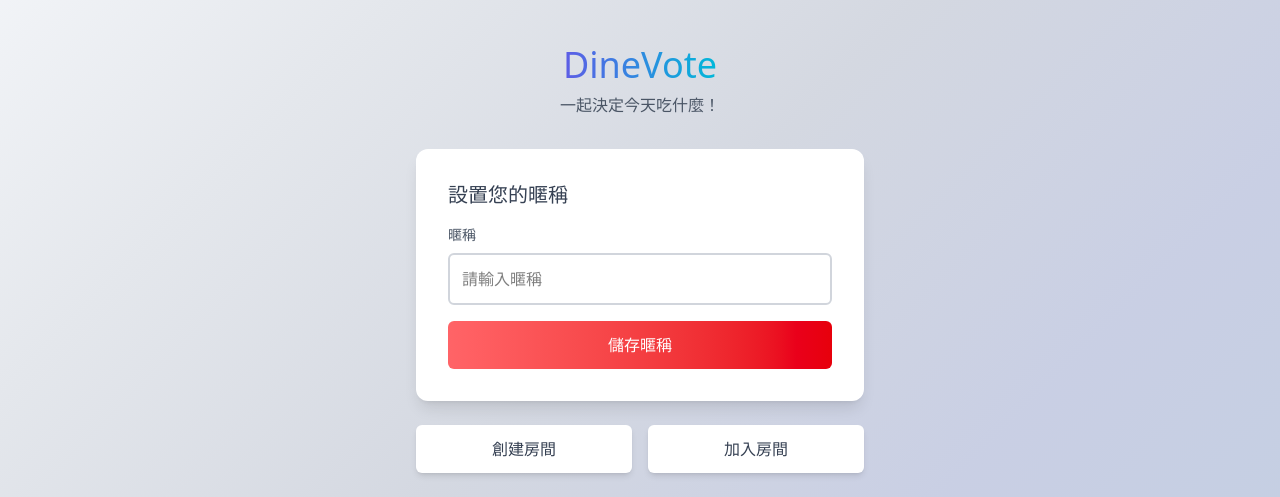
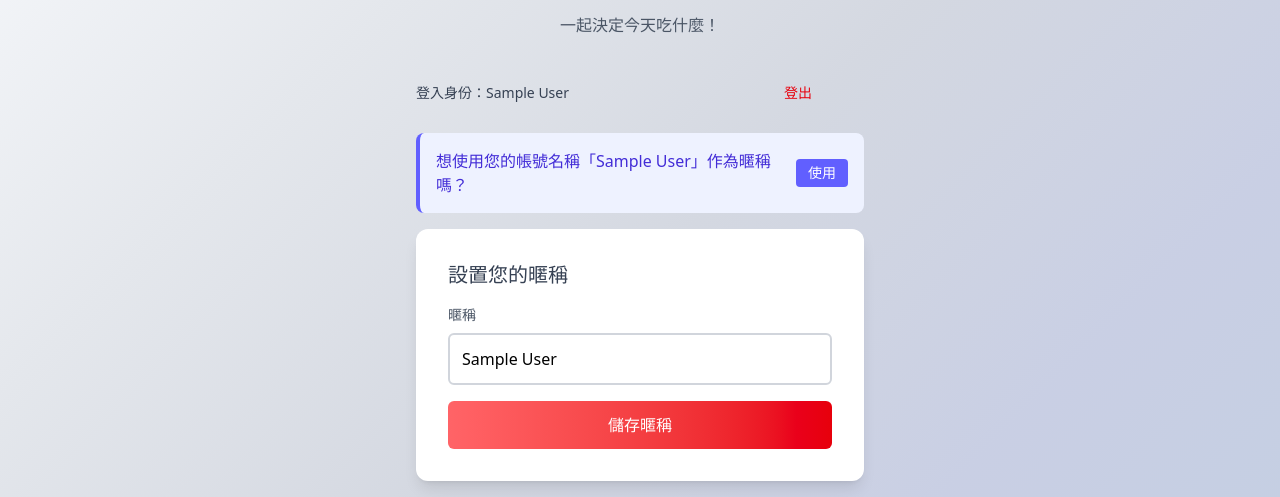
Before and after one commit to jon111rock/dine-vote, a Vue app: page / in a window 1280 px wide. Shown: the part 121-618 px from the top of the page. Built offline with nearby package versions, Linux system fonts and the light colour scheme; no server answers; sample sign-in values are in the browser's storage.

Commit message:
feat(auth): 新增用戶初始化功能及擴充身份驗證錯誤處理

```diff
--- a/src/composables/auth/useAuth.js
+++ b/src/composables/auth/useAuth.js
@@ -45,6 +45,7 @@
   // 處理身份驗證錯誤
   const handleAuthError = (error) => {
     loading.value = false;
+    console.log('error', error.code);
 
     // 對應不同錯誤碼提供友好的錯誤信息
     const errorMessages = {
@@ -66,7 +67,8 @@
       'auth/requires-recent-login': '請重新登入以進行此操作',
       'auth/unauthorized-domain': '當前網域未獲授權',
       'auth/web-storage-unsupported': '當前瀏覽器不支持Web存儲',
-      'auth/quota-exceeded': '配額超出限制'
+      'auth/quota-exceeded': '配額超出限制',
+      'auth/invalid-credential': '找不到帳號或密碼'
     };
 
     // 檢查是否為特殊錯誤情況：API方法被阻擋
--- a/src/views/Home.vue
+++ b/src/views/Home.vue
@@ -13,10 +13,13 @@
 const router = useRouter()
 const route = useRoute()
 const toast = useToast()
-const { user, logout } = useAuth()
+const { user, logout, initialize } = useAuth()
 const shouldRedirect = ref(false)
 const redirectPath = ref('')
 const isLogoutLoading = ref(false)
+
+// 初始化用戶
+initialize();
 
 // 計算屬性：顯示用戶名稱
 const userDisplayName = computed(() => {
```
